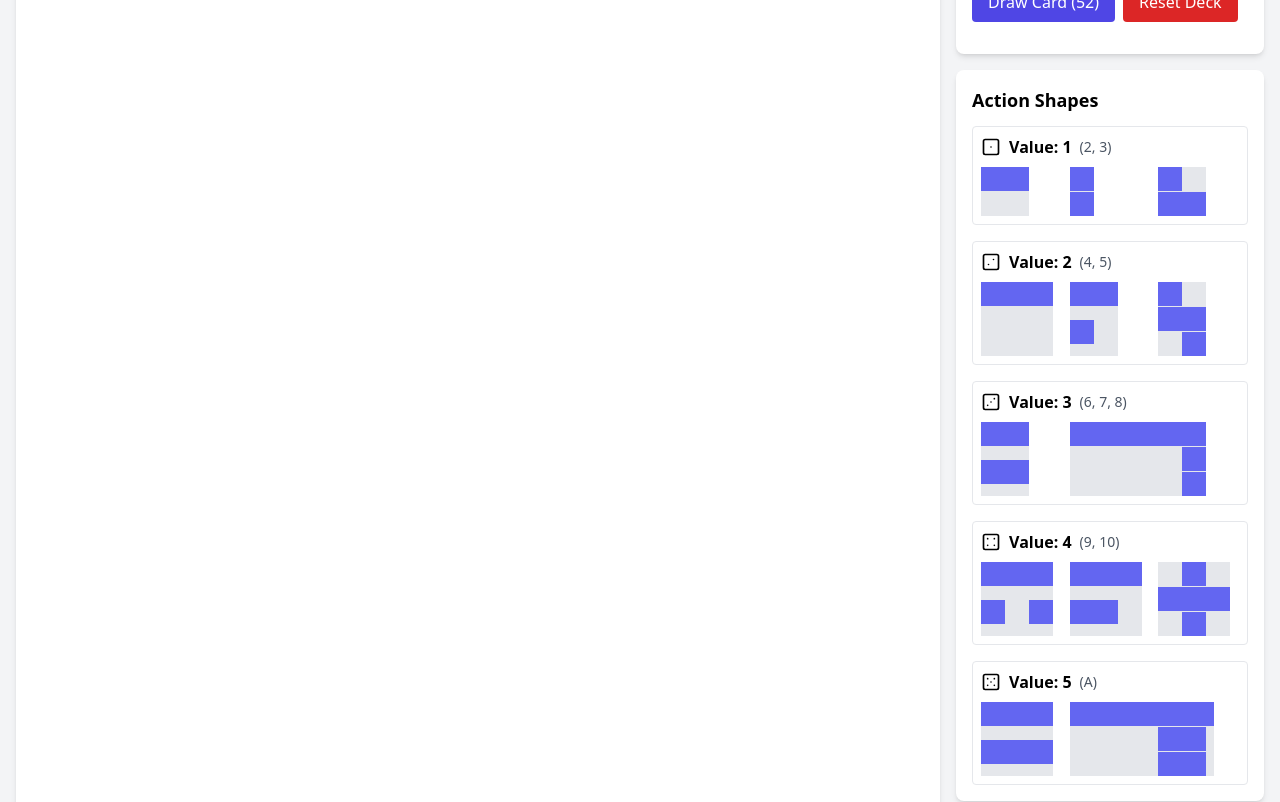
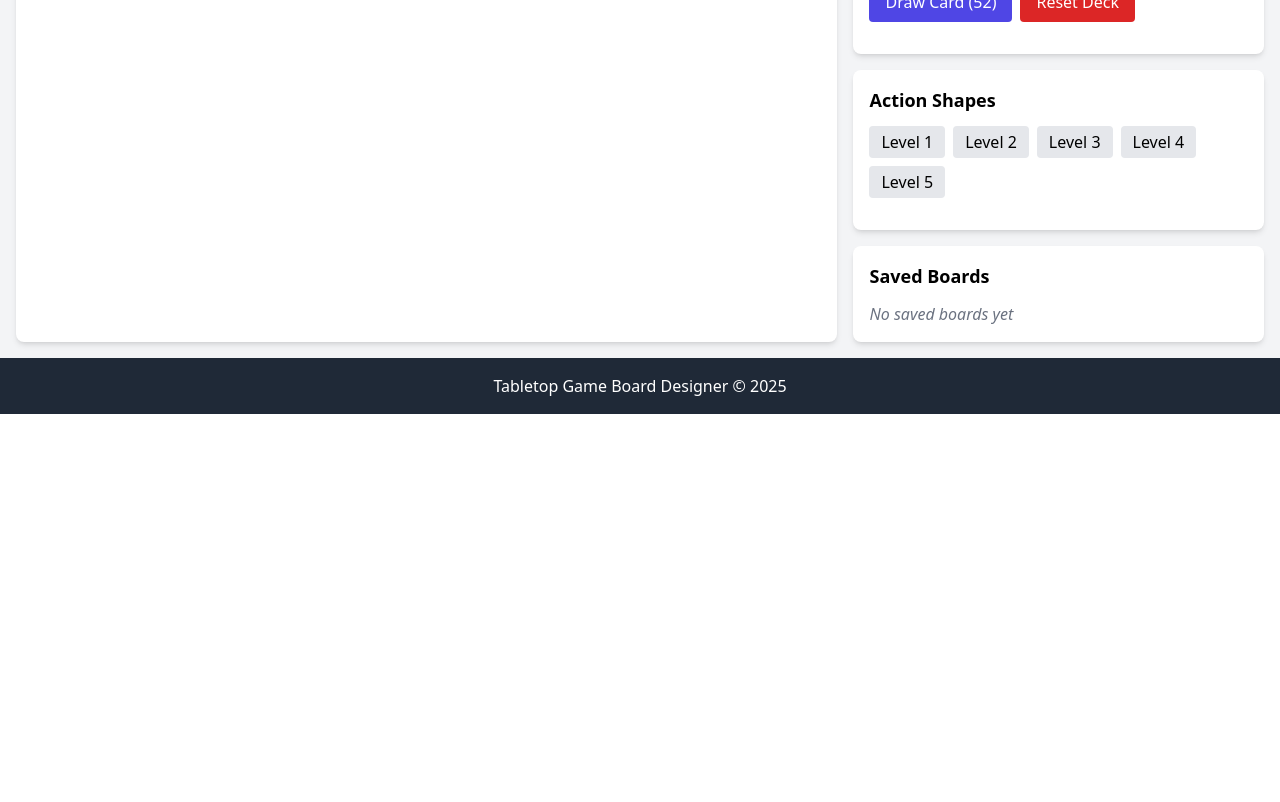
Before and after one commit to geoff-maddock/dungeon-designer, a React (Vite) app: page / in a window 1280 px wide. Shown: the part 800-1602 px from the top of the page. After the commit the page ends 1214 px from the top, so only its background shows below. Built offline with nearby package versions, Linux system fonts and the light colour scheme.

Commit message:
Fixes the available shapes, and adds flipping to ways they can be placed.

```diff
--- a/src/App.tsx
+++ b/src/App.tsx
@@ -30,30 +30,31 @@ function App() {
   const [placedShapes, setPlacedShapes] = useState<PlacedShape[]>([]);
 
   const [actionShapes, setActionShapes] = useState<ActionShape[]>([
-    // Level 1 shapes (2 squares)
-    { id: 1, value: 1, shape: [[1, 1]], cardValues: ['2', '3'] },
-    { id: 2, value: 1, shape: [[1], [1]], cardValues: ['2', '3'] },
-    { id: 3, value: 1, shape: [[1, 0], [1, 1]], cardValues: ['2', '3'] },
+    // Level 1 shapes (1, 2 squares)
+    { id: 1, value: 1, shape: [[1]], cardValues: ['2', '3', '4'] },
+    { id: 2, value: 1, shape: [[1], [1]], cardValues: ['2', '3', '4'] },
 
     // Level 2 shapes (3 squares)
-    { id: 4, value: 2, shape: [[1, 1, 1]], cardValues: ['4', '5'] },
-    { id: 5, value: 2, shape: [[1, 1], [1, 0]], cardValues: ['4', '5'] },
-    { id: 6, value: 2, shape: [[1, 0], [1, 1], [0, 1]], cardValues: ['4', '5'] },
+    { id: 4, value: 2, shape: [[1, 1, 1]], cardValues: ['5', '6'] },
+    { id: 5, value: 2, shape: [[1, 1], [1, 0]], cardValues: ['5', '6'] },
+    { id: 6, value: 2, shape: [[1, 1], [1, 1]], cardValues: ['5', '6'] },
 
     // Level 3 shapes (4 squares)
-    { id: 7, value: 3, shape: [[1, 1], [1, 1]], cardValues: ['6', '7', '8'] },
-    { id: 8, value: 3, shape: [[1, 1, 1, 1]], cardValues: ['6', '7', '8'] },
-    { id: 9, value: 3, shape: [[1, 1], [0, 1], [0, 1]], cardValues: ['6', '7', '8'] },
+    { id: 7, value: 3, shape: [[1, 1, 1], [1, 0]], cardValues: ['7', '8'] },
+    { id: 8, value: 3, shape: [[1, 1, 1, 1]], cardValues: ['7', '8'] },
+    { id: 9, value: 3, shape: [[0, 1], [1, 1], [1, 0]], cardValues: ['7', '8'] },
 
     // Level 4 shapes (5 squares)
-    { id: 10, value: 4, shape: [[1, 1, 1], [1, 0, 1]], cardValues: ['9', '10'] },
-    { id: 11, value: 4, shape: [[1, 1, 1], [1, 1, 0]], cardValues: ['9', '10'] },
+    { id: 10, value: 4, shape: [[1, 1, 1, 1, 1]], cardValues: ['9', '10'] },
+    { id: 11, value: 4, shape: [[1, 1, 1, 1], [1, 0, 0, 0]], cardValues: ['9', '10'] },
     { id: 12, value: 4, shape: [[0, 1, 0], [1, 1, 1], [0, 1, 0]], cardValues: ['9', '10'] },
+    { id: 13, value: 4, shape: [[0, 1, 1], [0, 1, 0], [1, 1, 0]], cardValues: ['9', '10'] },
 
     // Level 5 shapes (6 squares)
-    { id: 13, value: 5, shape: [[1, 1, 1], [1, 1, 1]], cardValues: ['A'] },
-    { id: 14, value: 5, shape: [[1, 1, 1, 1, 1, 1]], cardValues: ['A'] },
-    { id: 15, value: 5, shape: [[1, 1], [1, 1], [1, 1]], cardValues: ['A'] },
+    { id: 14, value: 5, shape: [[1, 1, 1, 1, 1], [1, 0, 0, 0, 0]], cardValues: ['A'] },
+    { id: 15, value: 5, shape: [[1, 1, 1, 1, 1, 1]], cardValues: ['A'] },
+    { id: 16, value: 5, shape: [[1, 1, 1], [1, 1, 1]], cardValues: ['A'] },
+    { id: 17, value: 5, shape: [[1, 1], [1, 1], [1, 1]], cardValues: ['A'] },
   ]);
 
   const [savedBoards, setSavedBoards] = useState<{ name: string, board: Board }[]>([]);
@@ -288,7 +289,7 @@ function App() {
       </header>
 
       <main className="container mx-auto p-4 flex-grow flex flex-col md:flex-row gap-4">
-        <div className="w-full md:w-3/4 bg-white rounded-lg shadow-md p-4">
+        <div className="w-full md:w-2/3 bg-white rounded-lg shadow-md p-4">
           <div className="flex justify-between items-center mb-4">
             <h2 className="text-xl font-semibold">Dungeon Board Designer</h2>
             <div className="flex items-center space-x-2">
@@ -325,7 +326,7 @@ function App() {
           />
         </div>
 
-        <div className="w-full md:w-1/4 space-y-4">
+        <div className="w-full md:w-1/3 space-y-4">
           <div className="bg-white rounded-lg shadow-md p-4">
             <h2 className="text-lg font-semibold mb-3">Tools</h2>
 
--- a/src/components/ActionShapes.tsx
+++ b/src/components/ActionShapes.tsx
@@ -1,62 +1,131 @@
-import React from 'react';
+import React, { useState } from 'react';
 import { ActionShape } from '../types';
-import { Dice1, Dice2, Dice3, Dice4, Dice5, Dice6 } from 'lucide-react';
+import { rotateShape, flipShapeHorizontal } from '../utils/gameLogic';
 
 interface ActionShapesProps {
   shapes: ActionShape[];
 }
 
 const ActionShapes: React.FC<ActionShapesProps> = ({ shapes }) => {
-  const getDiceIcon = (value: number) => {
-    switch (value) {
-      case 1: return <Dice1 size={20} />;
-      case 2: return <Dice2 size={20} />;
-      case 3: return <Dice3 size={20} />;
-      case 4: return <Dice4 size={20} />;
-      case 5: return <Dice5 size={20} />;
-      case 6: return <Dice6 size={20} />;
-      default: return null;
+  const [selectedLevel, setSelectedLevel] = useState<number | null>(null);
+  const [transformedShapes, setTransformedShapes] = useState<Record<number, { shape: number[][], rotations: number, flipped: boolean }>>({});
+
+  const toggleLevel = (level: number) => {
+    setSelectedLevel(selectedLevel === level ? null : level);
+  };
+
+  const rotateShapePreview = (shapeId: number) => {
+    setTransformedShapes(prev => {
+      const current = prev[shapeId] || { shape: shapes.find(s => s.id === shapeId)?.shape || [[]], rotations: 0, flipped: false };
+      const rotated = rotateShape(current.shape);
+      return {
+        ...prev,
+        [shapeId]: {
+          shape: rotated,
+          rotations: (current.rotations + 1) % 4,
+          flipped: current.flipped
         }
       };
+    });
+  };
 
-  // Group shapes by value
-  const shapesByValue = shapes.reduce((acc, shape) => {
-    if (!acc[shape.value]) {
-      acc[shape.value] = [];
+  const flipShapePreview = (shapeId: number) => {
+    setTransformedShapes(prev => {
+      const current = prev[shapeId] || { shape: shapes.find(s => s.id === shapeId)?.shape || [[]], rotations: 0, flipped: false };
+      const flipped = flipShapeHorizontal(current.shape);
+      return {
+        ...prev,
+        [shapeId]: {
+          shape: flipped,
+          rotations: current.rotations,
+          flipped: !current.flipped
         }
-    acc[shape.value].push(shape);
-    return acc;
-  }, {} as Record<number, ActionShape[]>);
+      };
+    });
+  };
+
+  const resetShapePreview = (shapeId: number) => {
+    setTransformedShapes(prev => {
+      const newTransformed = { ...prev };
+      delete newTransformed[shapeId];
+      return newTransformed;
+    });
+  };
+
+  const getDisplayShape = (shape: ActionShape) => {
+    return transformedShapes[shape.id]?.shape || shape.shape;
+  };
+
+  const getLevelShapes = (level: number) => {
+    return shapes.filter(shape => shape.value === level);
+  };
+
 
   return (
+    <div className="space-y-3">
+      <div className="flex flex-wrap gap-2 mb-4">
+        {[1, 2, 3, 4, 5].map(level => (
+          <button
+            key={level}
+            onClick={() => toggleLevel(level)}
+            className={`px-3 py-1 rounded ${selectedLevel === level ? 'bg-indigo-600 text-white' : 'bg-gray-200'
+              }`}
+          >
+            Level {level}
+          </button>
+        ))}
+      </div>
+
+      {selectedLevel && (
+        <div>
+          <h3 className="text-md font-medium mb-2">Level {selectedLevel} Shapes</h3>
+          <p className="text-sm text-gray-600 mb-4">
+            Card values: {getLevelShapes(selectedLevel)[0]?.cardValues.join(', ')}
+          </p>
+
           <div className="space-y-4">
-      {Object.entries(shapesByValue).map(([value, valueShapes]) => (
-        <div key={value} className="border rounded p-2">
-          <div className="flex items-center mb-2">
-            {getDiceIcon(parseInt(value))}
-            <span className="ml-2 font-semibold">Value: {value}</span>
-            <span className="ml-2 text-sm text-gray-600">
-              ({valueShapes[0].cardValues.join(', ')})
-            </span>
-          </div>
-          <div className="grid grid-cols-3 gap-2">
-            {valueShapes.map((shape) => (
-              <div key={shape.id} className="grid gap-px bg-gray-200 w-fit">
-                {shape.shape.map((row, rowIndex) => (
-                  <div key={rowIndex} className="flex">
-                    {row.map((cell, cellIndex) => (
+            {getLevelShapes(selectedLevel).map(shape => (
+              <div key={shape.id} className="border rounded p-3 bg-gray-50">
+                <p className="text-sm mb-2">Shape {shape.id}</p>
+
+                <div className="grid gap-px bg-gray-200 w-fit mb-3">
+                  {getDisplayShape(shape).map((row, r) => (
+                    <div key={r} className="flex gap-px">
+                      {row.map((cell, c) => (
                         <div
-                        key={`${rowIndex}-${cellIndex}`}
-                        className={`w-6 h-6 ${cell ? 'bg-indigo-500' : 'bg-transparent'}`}
-                      />
+                          key={c}
+                          className={`w-6 h-6 ${cell === 1 ? 'bg-indigo-500' : 'bg-white'}`}
+                        ></div>
                       ))}
                     </div>
                   ))}
                 </div>
+
+                <div className="flex gap-2">
+                  <button
+                    onClick={() => rotateShapePreview(shape.id)}
+                    className="bg-blue-100 hover:bg-blue-200 text-blue-800 text-xs px-2 py-1 rounded"
+                  >
+                    Rotate
+                  </button>
+                  <button
+                    onClick={() => flipShapePreview(shape.id)}
+                    className="bg-purple-100 hover:bg-purple-200 text-purple-800 text-xs px-2 py-1 rounded"
+                  >
+                    Flip
+                  </button>
+                  <button
+                    onClick={() => resetShapePreview(shape.id)}
+                    className="bg-gray-100 hover:bg-gray-200 text-gray-800 text-xs px-2 py-1 rounded"
+                  >
+                    Reset
+                  </button>
+                </div>
+              </div>
             ))}
           </div>
         </div>
-      ))}
+      )}
     </div>
   );
 };
--- a/src/components/CardDrawSimulator.tsx
+++ b/src/components/CardDrawSimulator.tsx
@@ -1,6 +1,13 @@
 import React, { useState, useEffect } from 'react';
 import { CardValue, CardDraw, Board, ActionShape, PlacedShape, CellType } from '../types';
-import { findValidPlacement, rotateShape, createStandardDeck, shuffleDeck } from '../utils/gameLogic';
+import {
+  findValidPlacement,
+  rotateShape,
+  flipShapeHorizontal, // Add this
+  flipShapeVertical,   // Add this
+  createStandardDeck,
+  shuffleDeck
+} from '../utils/gameLogic';
 
 interface CardDrawSimulatorProps {
   board: Board;
@@ -112,35 +119,83 @@ const CardDrawSimulator: React.FC<CardDrawSimulatorProps> = ({
       return;
     }
 
-    // Try each shape with different rotations
+    // Try each shape with different orientations
     for (const shapeObj of matchingShapes) {
-      // Try original orientation
       let shape = shapeObj.shape;
-      let placement = findValidPlacement(board, shape, placedShapes);
+      let placement: { row: number, col: number } | null = null;
+      let transformations: string[] = [];
 
-      // If not found, try rotating 90 degrees
+      // Original orientation
+      placement = findValidPlacement(board, shape, placedShapes);
+      if (placement) {
+        transformations.push("original");
+      }
+
+      // Try all possible orientations (4 rotations × 2 flips)
+      // First, try rotations of the original shape
       if (!placement) {
+        // Rotate 90°
         shape = rotateShape(shape);
         placement = findValidPlacement(board, shape, placedShapes);
+        if (placement) transformations.push("rotated 90°");
       }
 
-      // If not found, try rotating 180 degrees
       if (!placement) {
+        // Rotate 180° (90° twice)
         shape = rotateShape(shape);
         placement = findValidPlacement(board, shape, placedShapes);
+        if (placement) transformations.push("rotated 180°");
       }
 
-      // If not found, try rotating 270 degrees
       if (!placement) {
+        // Rotate 270° (90° three times)
         shape = rotateShape(shape);
         placement = findValidPlacement(board, shape, placedShapes);
+        if (placement) transformations.push("rotated 270°");
+      }
+
+      // Now try the horizontal flip
+      if (!placement) {
+        // Reset to original shape and flip horizontally
+        shape = flipShapeHorizontal(shapeObj.shape);
+        placement = findValidPlacement(board, shape, placedShapes);
+        if (placement) transformations.push("flipped horizontally");
+      }
+
+      if (!placement) {
+        // Rotate flipped shape 90°
+        shape = rotateShape(shape);
+        placement = findValidPlacement(board, shape, placedShapes);
+        if (placement) transformations.push("flipped horizontally, rotated 90°");
+      }
+
+      if (!placement) {
+        // Rotate flipped shape 180°
+        shape = rotateShape(shape);
+        placement = findValidPlacement(board, shape, placedShapes);
+        if (placement) transformations.push("flipped horizontally, rotated 180°");
+      }
+
+      if (!placement) {
+        // Rotate flipped shape 270°
+        shape = rotateShape(shape);
+        placement = findValidPlacement(board, shape, placedShapes);
+        if (placement) transformations.push("flipped horizontally, rotated 270°");
+      }
+
+      // Finally, try the vertical flip (which is different from horizontal flip + 180° rotation)
+      if (!placement) {
+        // Reset to original shape and flip vertically
+        shape = flipShapeVertical(shapeObj.shape);
+        placement = findValidPlacement(board, shape, placedShapes);
+        if (placement) transformations.push("flipped vertically");
       }
 
       if (placement) {
         // Process cell actions for each covered cell
         const actionsMessage = resolveCellActions(board, shape, placement.row, placement.col);
 
-        setMessage(`Placed shape for ${card.value} of ${card.suit}. ${actionsMessage}`);
+        setMessage(`Placed shape for ${card.value} of ${card.suit} (${transformations[0]}). ${actionsMessage}`);
 
         // Record the placed shape
         const newPlacedShape: PlacedShape = {
@@ -166,7 +221,7 @@ const CardDrawSimulator: React.FC<CardDrawSimulatorProps> = ({
       }
     }
 
-    setMessage(`Drew ${card.value} of ${card.suit} - No valid placement found!`);
+    setMessage(`Drew ${card.value} of ${card.suit} - No valid placement found even with rotations and flips.`);
   };
 
   // Add this helper function to resolve cell actions
```
Also changed, not shown: src/utils/gameLogic.ts (+16 -0 lines), 1 other file (tests, documents, lock files or other folders). Lines whose indentation alone changed are shown as unchanged.
